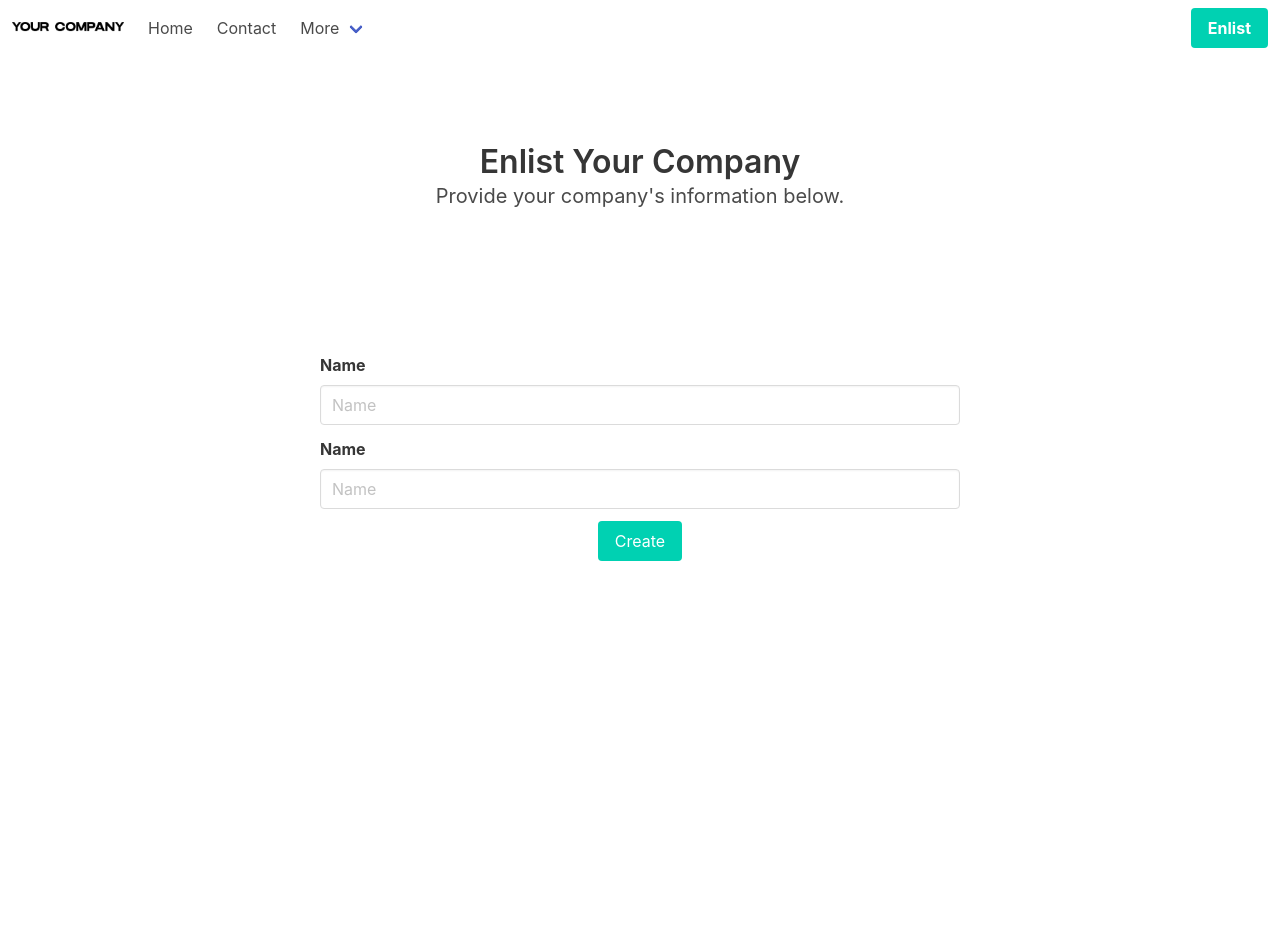
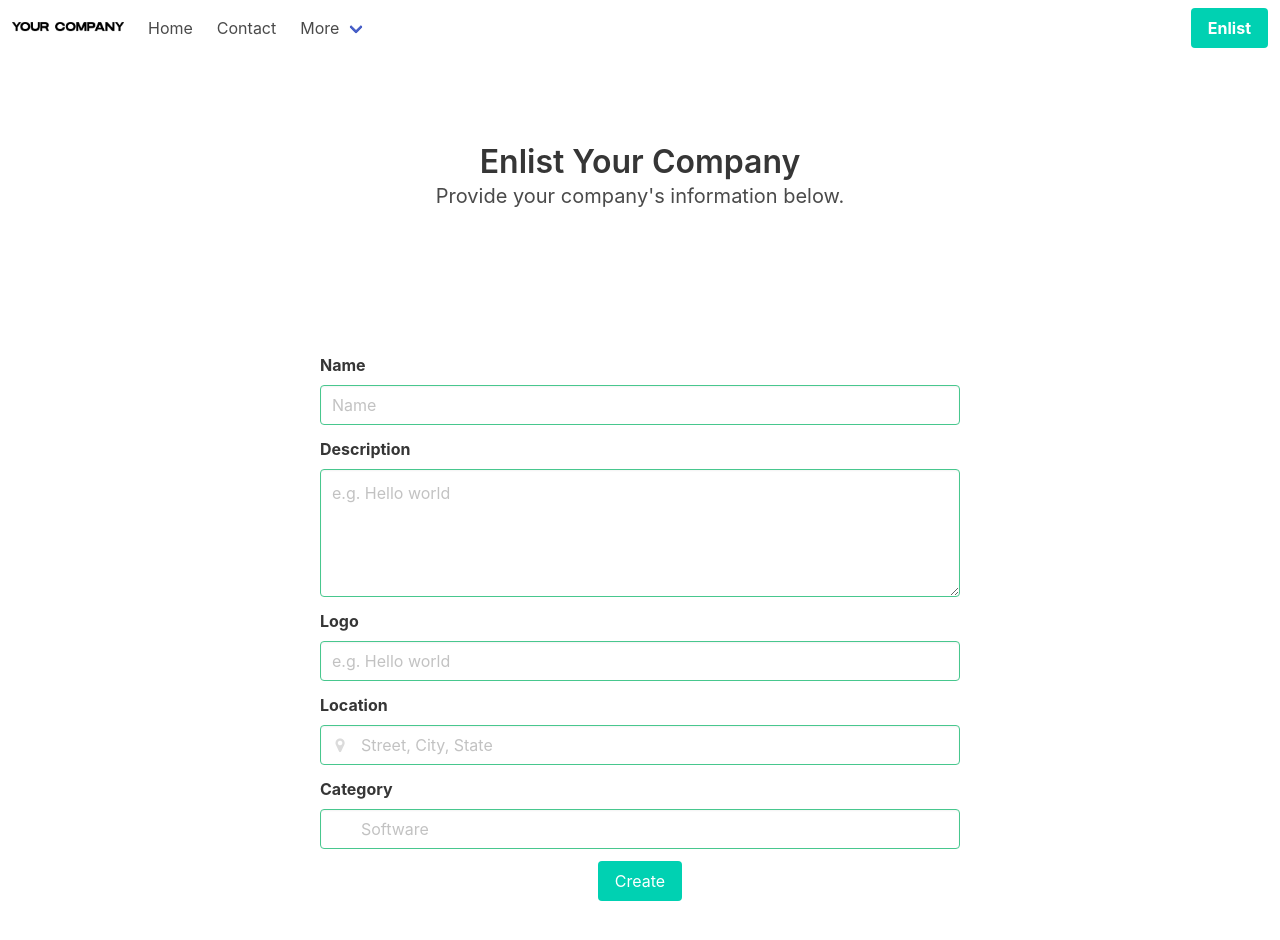
Before and after one commit to ahamadimran/companyproject, a React (Create React App) app in the folder frontend/: page /form in a window 1280 px wide. Shown: the top 940 px of the page. Before the commit the page ends 800 px from the top, so only its background shows below. Built offline with nearby package versions, Linux system fonts and the light colour scheme.

Commit message:
form updated

```diff
--- a/frontend/package.json
+++ b/frontend/package.json
@@ -10,6 +10,7 @@
     "react": "^18.2.0",
     "react-bootstrap": "^2.10.1",
     "react-dom": "^18.2.0",
+    "react-hook-form": "^7.50.1",
     "react-router-dom": "^6.22.0",
     "react-scripts": "5.0.1",
     "web-vitals": "^2.1.4"
--- a/frontend/src/App.js
+++ b/frontend/src/App.js
@@ -2,7 +2,7 @@ import React from 'react';
 import { Routes, Route } from 'react-router-dom'
 
 import Home from './views/Home';
-import CompanyForm from './views/CompanyForm';
+import CompanyForm2 from './views/CompanyForm2';
 import CompanyDetails from './views/CompanyDetails';
 
 function App() {
@@ -10,7 +10,7 @@ function App() {
     <div className="App">
       <Routes>
         <Route path="/" element={<Home />} />
-        <Route path="/form" element={<CompanyForm />} />
+        <Route path="/form" element={<CompanyForm2 />} />
         <Route path="/details" element={<CompanyDetails />} />
 
       </Routes>
--- a/frontend/src/components/Company.js
+++ b/frontend/src/components/Company.js
@@ -14,7 +14,7 @@ const Company = () => {
 
     return (
         <div>
-            <div class="columns grid-container container">
+            <div class="columns container grid custom-container">
                 {companies &&
                     companies.map((company, id) => (
                         <div class="column  is-one-third custom-card cell" >
--- a/frontend/src/components/CompanyCard.js
+++ b/frontend/src/components/CompanyCard.js
@@ -4,7 +4,7 @@ import { Link } from 'react-router-dom'
 
 export default function CompanyCard(props) {
     return (
-        <div class="box has-background-primary-light ">
+        <div class="box has-background-primary-light">
             <article class="media ">
                 <div class="media-left">
                     <figure class="image is-96x96">
--- a/frontend/src/index.css
+++ b/frontend/src/index.css
@@ -42,3 +42,9 @@ code {
 .my-form{
   width: 50%;
 }
+
+.custom-container{
+  display: flex;
+  max-width: 900px;
+  flex-wrap: wrap;
+}
--- a/frontend/src/views/CompanyDetails.js
+++ b/frontend/src/views/CompanyDetails.js
@@ -19,6 +19,9 @@ export default function CompanyDetails(props) {
 
             {
                 company && (
+
+                    <div class="container is-widescreen ">
+                        <div class="notification has-background-success-light mt-6">
                             <div class="box">
                                 <article class="media ">
                                     <div class="media-left">
@@ -88,6 +91,9 @@ export default function CompanyDetails(props) {
                                 </div>
                             </div>
 
+                        </div>
+                    </div>
+
                 )
             }
 
--- a/frontend/src/views/CompanyForm.js
+++ /dev/null
@@ -1,78 +0,0 @@
-import React from 'react'
-import Navigation from '../components/Navigation'
-import { useState } from "react";
-
-
-
-export default function CompanyForm() {
-    const [name, setName] = useState("");
-    const [message, setMessage] = useState("");
-
-    let handleSubmit = async (e) => {
-        e.preventDefault();
-        try {
-            let res = await fetch("", {
-                method: "POST",
-                body: JSON.stringify({
-                    name: name,
-                }),
-            });
-            let resJson = await res.json();
-            if (res.status === 200) {
-                setName("");
-                setMessage("User created successfully");
-            } else {
-                setMessage("Some error occured");
-            }
-        } catch (err) {
-            console.log(err);
-        }
-    };
-    return (
-        <div>
-            <Navigation />
-
-            <section class="section is-medium">
-                <h1 class="title">Enlist Your Company</h1>
-                <h2 class="subtitle">
-                    Provide your company's information below.
-                </h2>
-            </section>
-            <div class="container my-form">
-
-                <form onSubmit={handleSubmit}>
-                    <div class="field" align="left">
-                        <label class="label" >Name</label>
-                        <div class="control">
-                            <input class="input"
-                                type="text"
-                                value={name}
-                                placeholder="Name"
-                                onChange={(e) => setName(e.target.value)}
-                            />
-                        </div>
-                    </div>
-
-
-                    <div class="field" align="left">
-                        <label class="label">Name</label>
-                        <div class="control">
-                            <input class="input"
-                                type="text"
-                                value={name}
-                                placeholder="Name"
-                                onChange={(e) => setName(e.target.value)}
-                            />
-                        </div>
-                    </div>
-                    <button class="button is-primary" type="submit">Create</button>
-                    <div className="message mt-6">{message ? <p>{message}</p> : null}</div>
-                </form>
-
-
-            </div>
-
-
-        </div>
-    )
-}
--- /dev/null
+++ b/frontend/src/views/CompanyForm2.js
@@ -0,0 +1,106 @@
+import React from "react";
+import { useForm } from "react-hook-form";
+import Navigation from '../components/Navigation'
+import { useState } from "react";
+
+
+//from https://www.freecodecamp.org/news/how-to-create-forms-in-react-using-react-hook-form/
+
+export default function CompanyForm2() {
+    const [message, setMessage] = useState("");
+    const {
+        register,
+        handleSubmit,
+        formState: { errors }
+    } = useForm();
+    const onSubmit = async (data) => {
+        console.log(data);
+        try {
+            let res = await fetch("http://localhost:5000/api/company/create/", {
+                method: "POST",
+                body: JSON.stringify(data),
+            });
+            let resJson = await res.json();
+
+            console.log(resJson);
+            if (resJson.status === 200) {
+                setMessage("Data entered successfully");
+            } else {
+                setMessage(res.message);
+            }
+        } catch (err) {
+            console.log(err);
+        }
+    };
+    return (
+        <div>
+            <Navigation />
+            <section class="section is-medium">
+                <h1 class="title">Enlist Your Company</h1>
+                <h2 class="subtitle">
+                    Provide your company's information below.
+                </h2>
+            </section>
+            <div class="container my-form">
+              <form onSubmit={handleSubmit(onSubmit)}>
+                    <div class="field" align="left">
+                        <label class="label" >Name</label>
+                        <div class="control">
+                            <input class="input is-success"
+                                type="text"
+                                placeholder="Name"
+                                {...register("name")}
+                            />
+                        </div>
+                    </div>
+
+                    <div class="field" align="left">
+                        <label class="label" >Description</label>
+                        <textarea class="textarea is-success"
+                            placeholder="e.g. Hello world"
+                            {...register("description")}
+                        ></textarea>
+                    </div>
+
+
+                    <div class="field" align="left">
+                        <label class="label" >Logo</label>
+                        <input class="input is-success"
+                            placeholder="e.g. Hello world"
+                            {...register("logo")}
+                        />
+                    </div>
+
+                    <div class="field" align="left">
+                        <label class="label">Location</label>
+                        <div class="control has-icons-left">
+                            <input class="input is-success"
+                                type="text"
+                                placeholder="Street, City, State"
+                                {...register("location")}
+                            />
+                            <span class="icon is-small is-left">
+                                <i class="fa fa-map-marker"></i>
+                            </span>
+                        </div>
+                    </div>
+
+                    <div class="field" align="left">
+                        <label class="label">Category</label>
+                        <div class="control has-icons-left">
+                            <input class="input is-success"
+                                type="text"
+                                placeholder="Software"
+                                {...register("category")}
+                            />
+                        </div>
+                    </div>
+
+                    <button class="button is-primary" type="submit">Create</button>
+                    <div className="message mt-6">{message ? <p>{message}</p> : null}</div>
+                </form>
+            </div>
+
+        </div>
+    );
+}
```
Also changed, not shown: frontend/src/views/Home.js (+1 -7 lines), 1 other file (tests, documents, lock files or other folders). Lines whose indentation alone changed are shown as unchanged.
